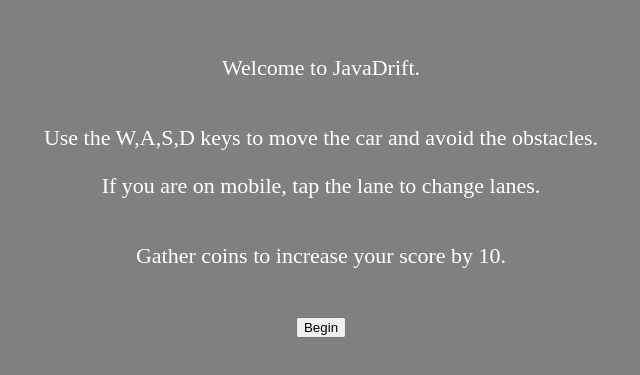
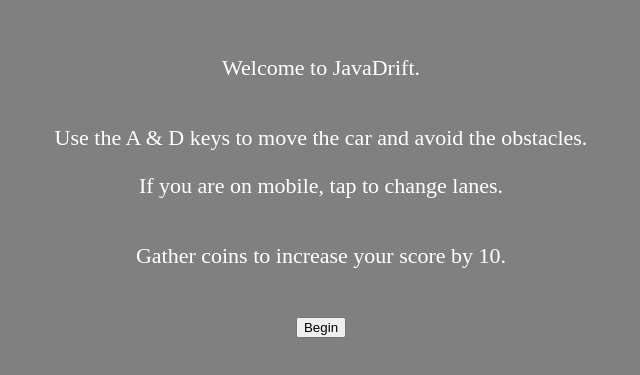
Before and after one commit to JoshuajMicallef/JavaDrift, a plain HTML site: page index.html in a window 1280 px wide. Shown: the part 215-590 px from the top of the page, without its empty margins (319-959 px from the left). Drawn offline with Linux system fonts and the light colour scheme.

Commit message:
Update index.html

```diff
--- a/index.html
+++ b/index.html
@@ -28,8 +28,8 @@
                 <p>Welcome to JavaDrift.</p>
             </div>
             <div>
-                <p>Use the W,A,S,D keys to move the car and avoid the obstacles.</p>
-                <p>If you are on mobile, tap the lane to change lanes.</p>
+                <p>Use the A & D keys to move the car and avoid the obstacles.</p>
+                <p>If you are on mobile, tap to change lanes.</p>
             </div>
             <div>
                 <p>Gather coins to increase your score by 10.</p>
```
